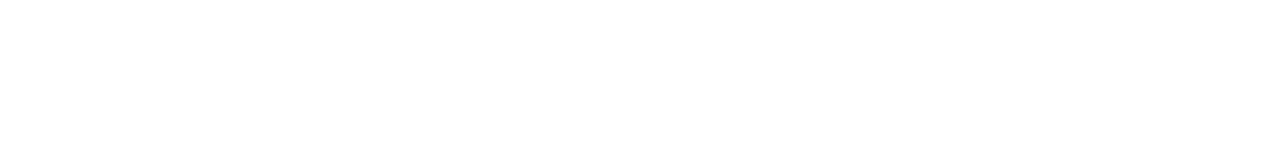
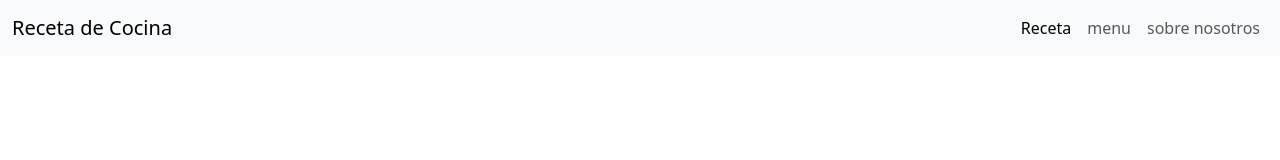
Before and after one commit to Erikaa5/recetasdecocinas, a plain HTML site: page index.html in a window 1280 px wide. Drawn offline with nearby package versions, Linux system fonts and the light colour scheme.

Commit message:
Agregar navbar

```diff
--- a/index.html
+++ b/index.html
@@ -8,6 +8,29 @@
   </head>
 </head>
 <body>
+    <header> <nav class="navbar navbar-expand-lg bg-body-tertiary">
+        <div class="container-fluid">
+          <a class="navbar-brand" href="#"> Receta de Cocina</a>
+          <button class="navbar-toggler" type="button" data-bs-toggle="collapse" data-bs-target="#navbarNav" aria-controls="navbarNav" aria-expanded="false" aria-label="Toggle navigation">
+            <span class="navbar-toggler-icon"></span>
+          </button>
+          <div class="collapse navbar-collapse d-flex justify-content-end " id="navbarNav">
+            <ul class="navbar-nav">
+              <li class="nav-item">
+                <a class="nav-link active" aria-current="page" href="#">Receta</a>
+              </li>
+              <li class="nav-item">
+                <a class="nav-link" href="#">menu</a>
+              </li>
+              <li class="nav-item">
+                <a class="nav-link" href="#">sobre nosotros</a>
+              </li>
+
+            </ul>
+          </div>
+        </div>
+      </nav>
+    </header>
     <script src="https://cdn.jsdelivr.net/npm/bootstrap@5.3.5/dist/js/bootstrap.bundle.min.js" integrity="sha384-k6d4wzSIapyDyv1kpU366/PK5hCdSbCRGRCMv+eplOQJWyd1fbcAu9OCUj5zNLiq" crossorigin="anonymous"></script>
 </body>
 </html>
```
